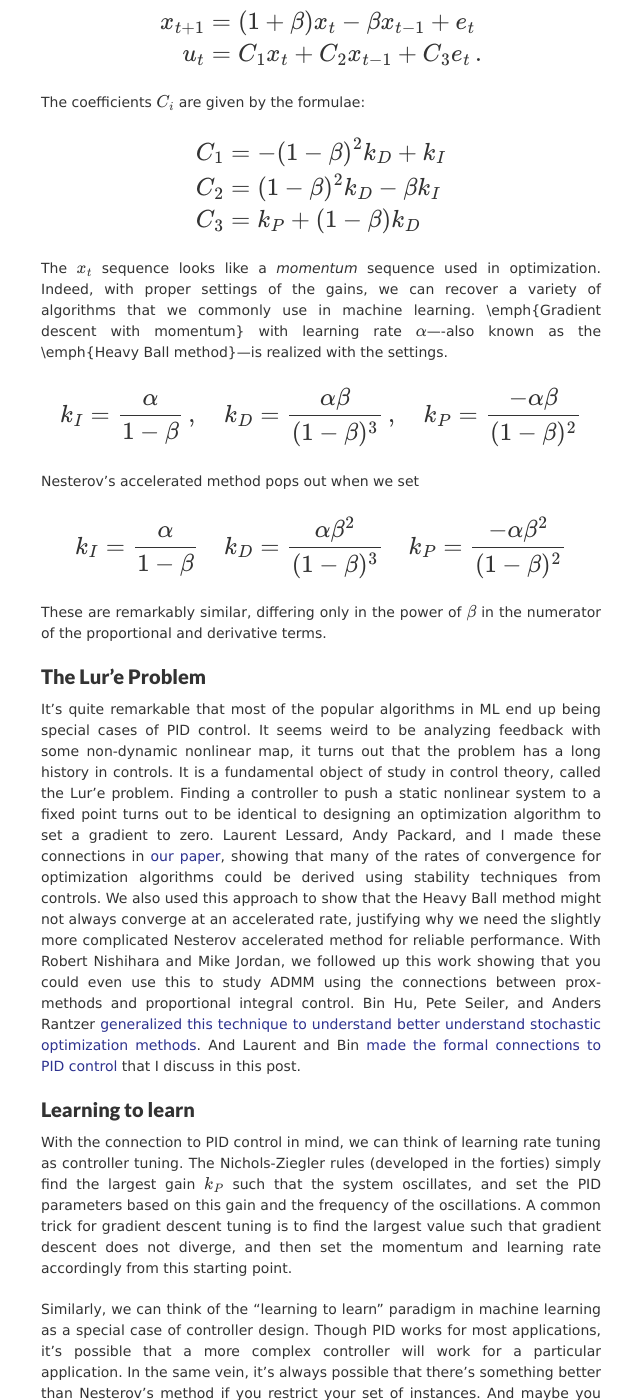
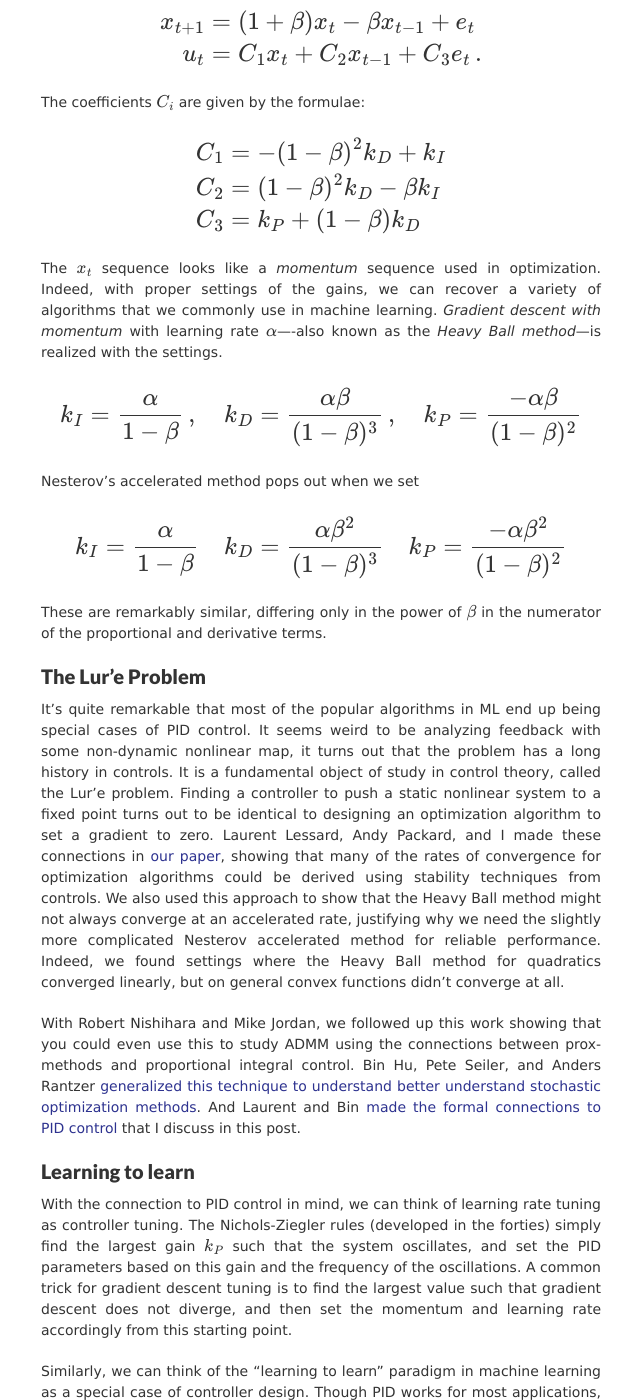
Before and after one commit to benjamin-recht/benjamin-recht.github.io, a Jekyll site: the page built from _posts/2018-04-14-pid.md, in a window 1280 px wide and 1400 px high, scrolled down 2568 px. Shown: the whole window, without its empty margins (319-959 px from the left). Built offline with Jekyll 4.4.1, drawn with Linux system fonts in a browser that asks for light colours; nearby versions of some CDN libraries; formulas are drawn with MathJax 3; comment, search, counter and statistics services are not loaded.

Commit message:
math formatting

```diff
--- a/_posts/2018-04-14-pid.md
+++ b/_posts/2018-04-14-pid.md
@@ -101,7 +101,7 @@
 \end{aligned}
 $$
 
-The $x_{t}$ sequence looks like a _momentum_ sequence used in optimization. Indeed, with proper settings of the gains, we can recover a variety of algorithms that we commonly use in machine learning. \emph{Gradient descent with momentum} with learning rate $\alpha$----also known as the \emph{Heavy Ball method}---is realized with the settings.
+The $x_{t}$ sequence looks like a _momentum_ sequence used in optimization. Indeed, with proper settings of the gains, we can recover a variety of algorithms that we commonly use in machine learning. _Gradient descent with momentum_ with learning rate $\alpha$----also known as the _Heavy Ball method_---is realized with the settings.
 
 $$
 	k_I = \frac{\alpha}{1-\beta}\,, ~~~~
@@ -119,7 +119,9 @@
 
 ## The Lur'e Problem
 
-It's quite remarkable that most of the popular algorithms in ML end up being special cases of PID control. It seems weird to be analyzing feedback with some non-dynamic nonlinear map, it turns out that the problem has a long history in controls. It is a fundamental object of study in control theory, called the Lur'e problem. Finding a controller to push a static nonlinear system to a fixed point turns out to be identical to designing an optimization algorithm to set a gradient to zero. Laurent Lessard,  Andy Packard, and I made these connections in [our paper](xxx), showing that many of the rates of convergence for optimization algorithms could be derived using stability techniques from controls. We also used this approach to show that the Heavy Ball method might not always converge at an accelerated rate, justifying why we need the slightly more complicated Nesterov accelerated method for reliable performance. With Robert Nishihara and Mike Jordan, we followed up this work showing that you could even use this to study ADMM using the connections between prox-methods and proportional integral control. Bin Hu, Pete Seiler, and Anders Rantzer [generalized this technique to understand better understand stochastic optimization methods](xxx). And Laurent and Bin [made the formal connections to PID control](xxx) that I discuss in this post.
+It's quite remarkable that most of the popular algorithms in ML end up being special cases of PID control. It seems weird to be analyzing feedback with some non-dynamic nonlinear map, it turns out that the problem has a long history in controls. It is a fundamental object of study in control theory, called the Lur'e problem. Finding a controller to push a static nonlinear system to a fixed point turns out to be identical to designing an optimization algorithm to set a gradient to zero. Laurent Lessard,  Andy Packard, and I made these connections in [our paper](xxx), showing that many of the rates of convergence for optimization algorithms could be derived using stability techniques from controls. We also used this approach to show that the Heavy Ball method might not always converge at an accelerated rate, justifying why we need the slightly more complicated Nesterov accelerated method for reliable performance. Indeed, we found settings where the Heavy Ball method for quadratics converged linearly, but on general convex functions didn't converge at all.
+
+With Robert Nishihara and Mike Jordan, we followed up this work showing that you could even use this to study ADMM using the connections between prox-methods and proportional integral control. Bin Hu, Pete Seiler, and Anders Rantzer [generalized this technique to understand better understand stochastic optimization methods](xxx). And Laurent and Bin [made the formal connections to PID control](xxx) that I discuss in this post.
 
 ## Learning to learn
 
```
